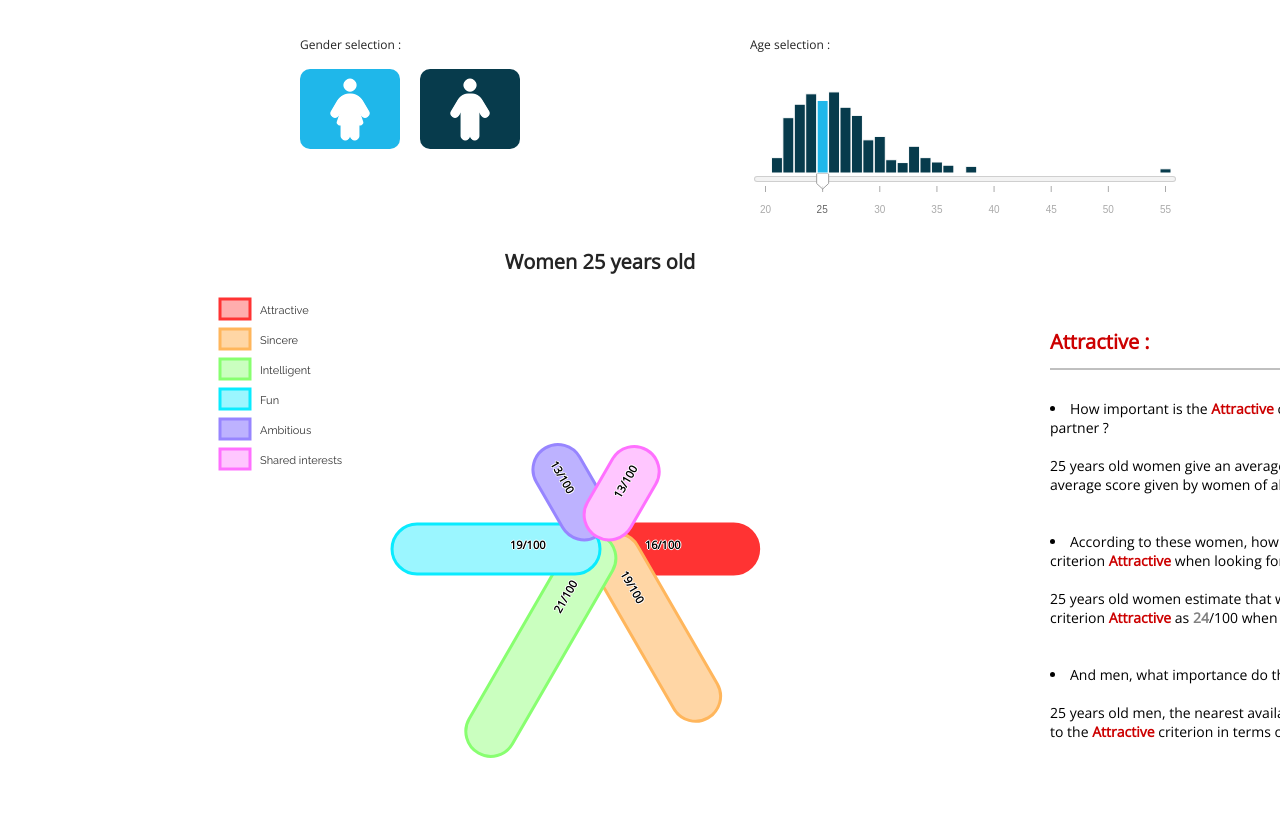
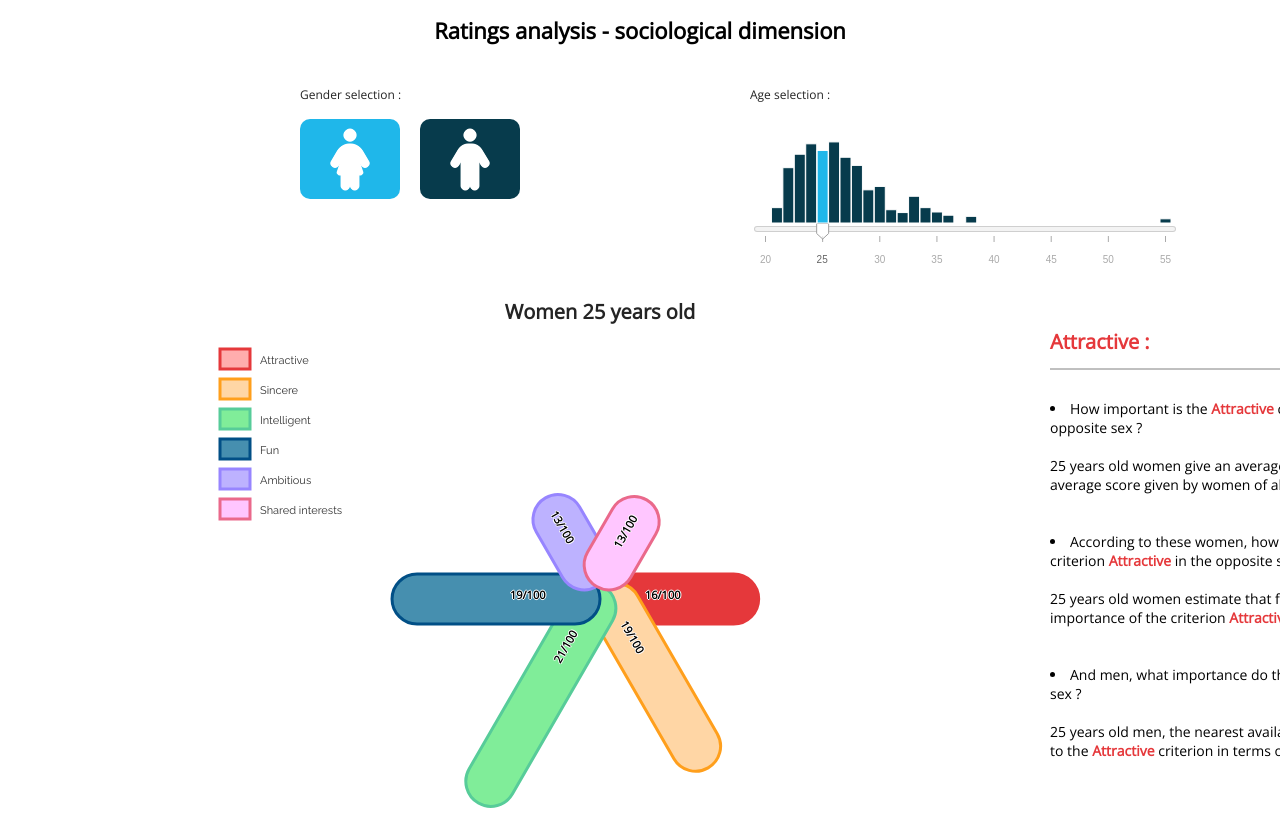
Before and after one commit to simondelarue/DataVisualization, a Flask app: page /indexFlower in a window 1280 px wide. Shown: the part 51-871 px from the top of the page. Run offline with Flask 2, Linux system fonts and the light colour scheme; some libraries are stand-ins or nearby versions.

Commit message:
Modify color palette for flower chart

```diff
--- a/webapp/static/js/flowerChart.js
+++ b/webapp/static/js/flowerChart.js
@@ -9,13 +9,13 @@ let margin_filter = {left: 100, right: 100, top: 50, bottom: 50};
 
 // Flower svg geometry
 const w_flower = 700;
-const h_flower = 500;
+const h_flower = 450;
 let margin_flower = {left: 50, right: 50, top: 50, bottom: 50};
 
 // Ticket info svg geometry
 const w_ticket = 500;
-const h_ticket = 400;
-let margin_ticket = {left: 50, right: 50, top: 100, bottom: 100};
+const h_ticket = 450;
+let margin_ticket = {left: 50, right: 50, top: 50, bottom: 50};
 
 // Data
 let dataset = [];
@@ -25,7 +25,7 @@ let filter_svg = d3.select("body")
     .append("svg")
     .attr("class", "filter_svg")
     .style("position", "absolute")
-    .style("top", 50)
+    .style("top", 100)
     .style("left", 200)
     .style("width", margin_filter.left + w_filter + margin_filter.right)
     .style("height", margin_filter.top + h_filter + margin_filter.bottom);
@@ -35,7 +35,7 @@ let flower_svg = d3.select("body")
     .append("svg")
     .attr("class", "flower_svg")
     .style("position", "absolute")
-    .style("top", 50 + margin_filter.top + h_filter + margin_filter.bottom)
+    .style("top", 100 + margin_filter.top + h_filter + margin_filter.bottom)
     .style("left", 200)
     .style("width", margin_flower.right + w_flower + margin_flower.left)
     .style("height", margin_flower.top + h_flower + margin_flower.bottom);
@@ -45,7 +45,7 @@ let ticket_div = d3.select("body")
     .append("div")
     .attr("class", "ticket_svg")
     .style("position", "absolute")
-    .style("top", 50 + margin_filter.top + h_filter + margin_filter.bottom)
+    .style("top", 100 + margin_filter.top + h_filter + margin_filter.bottom)
     .style("left", 200 + margin_flower.left + w_flower + margin_flower.right)
     .style("width", margin_ticket.left + w_ticket + margin_ticket.right)
     .style("height", margin_ticket.top + h_ticket + margin_ticket.bottom);
@@ -303,8 +303,8 @@ function dashboard_constructor(data) {
     let labelRotation = [0, 60, -60, 0, 60, -60];
     let labelxTransfo = [445, 420, 360, 310, 350, 420];
     let labelyTransfo = [300, 325, 365, 300, 215, 250]
-    let petalFill = ['#FFADAD', '#FFD6A5', '#CAFFBF', '#9BF6FF', '#BDB2FF', '#FFC6FF'];
-    let petalStroke = ['#FF3333', '#FFB65C', '#88FF70', '#0AEBFF', '#9785FF', '#FF70FF'];
+    let petalFill = ['#FFADAD', '#FFD6A5', '#80ed99', '#468FAF', '#BDB2FF', '#FFC6FF'];
+    let petalStroke = ['#e5383b', '#ff9f1c', '#57CC99', '#014F86', '#9785FF', '#ea698b'];
 
     function draw_flower(gender, age) {
 
@@ -423,8 +423,6 @@ function dashboard_constructor(data) {
 
     function draw_ticket(gender, age, filtered_data, index_data) {
 
-        let writeColor = ['#CC0000', '#CC7000', '#22CC00', '#00A8B8', '#745CFF', '#CC00CC'];
-
         opposite_gender = gender == 1 ? 0:1
         gender_opposite_ages = Object.values(dataset.filter(d => d.gender === opposite_gender)).map(d => d.age)
         nearest_age_opposite_gender = gender_opposite_ages[gender_opposite_ages.map(d=> Math.abs(age-d)).indexOf(d3.min(gender_opposite_ages.map(d=> Math.abs(age-d))))]
@@ -442,7 +440,7 @@ function dashboard_constructor(data) {
             .attr("text-anchor", "start")
             .style("font-size", 20)
             .style("font-weight", "bold")
-            .style("fill", writeColor[index_data])
+            .style("fill", petalStroke[index_data])
             .attr("x", margin_ticket.left)
             .attr("y", margin_ticket.top);
 
@@ -460,12 +458,12 @@ function dashboard_constructor(data) {
             .attr("class", "Q1_answer")
             .html(
 
-                "<li>How important is the <font style='font-weight:bold' color=" + writeColor[index_data] + "> " + filtered_data.label.slice(0, 1).toUpperCase() +
-                filtered_data.label.slice(1).replace("_", " ") + "</font> criterion to " + gender_icon_legend[gender] + " in their search for a partner ?<br><br></li>" +
+                "<li>How important is the <font style='font-weight:bold' color=" + petalStroke[index_data] + "> " + filtered_data.label.slice(0, 1).toUpperCase() +
+                filtered_data.label.slice(1).replace("_", " ") + "</font> criterion for " + gender_icon_legend[gender] + " to look for in the opposite sex ?<br><br></li>" +
 
                 age + " years old " + gender_icon_legend[gender] + " give an average of <font style='font-weight:bold' color='grey'>" +
                 d3.format(".0f")(filtered_data.value) + "</font>/100 to the criterion " +
-                "<font style='font-weight:bold' color=" + writeColor[index_data] + "> " + filtered_data.label.slice(0, 1).toUpperCase() +
+                "<font style='font-weight:bold' color=" + petalStroke[index_data] + "> " + filtered_data.label.slice(0, 1).toUpperCase() +
                 filtered_data.label.slice(1).replace("_", " ") + "</font>. " +
                 "The average score given by " + gender_icon_legend[gender] + " of all ages is <font style='font-weight:bold' color='grey'>" +
                 d3.format(".0f")(d3.mean(Object.values(data.filter(d => d.gender === gender)).map(d => Object.values(d).slice(2,8)[index_data]))) + "</font>/100." +
@@ -473,19 +471,19 @@ function dashboard_constructor(data) {
                 "<br><br><br>" +
 
                 "<li> According to these " + gender_icon_legend[gender] + ", how important do other " + gender_icon_legend[gender] + " consider the criterion <font style='font-weight:bold' color=" +
-                writeColor[index_data] + "> " + filtered_data.label.slice(0, 1).toUpperCase() + filtered_data.label.slice(1).replace("_", " ") + "</font> when looking for a partner ?<br><br></li>" +
+                petalStroke[index_data] + "> " + filtered_data.label.slice(0, 1).toUpperCase() + filtered_data.label.slice(1).replace("_", " ") + "</font> in the opposite sex ?<br><br></li>" +
 
-                age + " years old " + gender_icon_legend[gender] + " estimate that " + gender_icon_legend[gender] + " in their age group rate the criterion <font style='font-weight:bold' color=" +
-                writeColor[index_data] + "> " + filtered_data.label.slice(0, 1).toUpperCase() + filtered_data.label.slice(1).replace("_", " ") + "</font> as <font style='font-weight:bold' color='grey'>" +
+                age + " years old " + gender_icon_legend[gender] + " estimate that fellow " + gender_icon_legend[gender] + " in their age group rate the importance of the criterion <font style='font-weight:bold' color=" +
+                petalStroke[index_data] + "> " + filtered_data.label.slice(0, 1).toUpperCase() + filtered_data.label.slice(1).replace("_", " ") + "</font> as <font style='font-weight:bold' color='grey'>" +
                 d3.format(".0f")(Object.values(data.filter(d => d.gender === gender & d.age == age)[0]).slice(8,14)[index_data]) + "</font>/100 when looking for a partner." +
 
                 "<br><br><br>" +
 
-                "<li> And " + gender_icon_legend[opposite_gender] + ", what importance do they attach to this criterion ?</li><br><br>" +
+                "<li> And " + gender_icon_legend[opposite_gender] + ", what importance do they attach to this criterion in the opposite sex ?<br><br></li>" +
 
                 nearest_age_opposite_gender + " years old " + gender_icon_legend[opposite_gender] + ", the nearest available age category, give a score of <font style='font-weight:bold' color='grey'>" +
                 d3.format(".0f")(Object.values(data.filter(d => d.gender === opposite_gender & d.age === nearest_age_opposite_gender)[0]).slice(2, 8)[index_data]) + "</font>/100 to the <font style='font-weight:bold' color=" +
-                writeColor[index_data] + "> " + filtered_data.label.slice(0, 1).toUpperCase() + filtered_data.label.slice(1).replace("_", " ") + "</font> criterion in terms of importance when looking for a partner."
+                petalStroke[index_data] + "> " + filtered_data.label.slice(0, 1).toUpperCase() + filtered_data.label.slice(1).replace("_", " ") + "</font> criterion in terms of importance in the opposite sex."
             )
             .style("position", "relative")
             .style("font-size", 14)
--- a/webapp/templates/index.html
+++ b/webapp/templates/index.html
@@ -44,8 +44,10 @@
 			<h1>Ratings analysis</h1>
 
 			<!-- Global information -->
-			<p class="global-info"><strong>Five personality characteristics are evaluated ; Intelligence, sincerity, attractiveness, ambition and fun. For each of them, candidates gave ratings between 1-100.  These characteristics can refer to auto-evaluation or third-party evaluation, at different moments in the speed dating process.</strong>
-			<i>For example, candidates were asked : You have 100 points to distribute among the following attributes --give more points to those attributes that are more important in a potential date, and fewer points to those attributes that are less important in a potential date. Total points must equal 100.</i></p>
+			<p class="global-info">
+				<strong>Five personality characteristics are evaluated ; Intelligence, sincerity, attractiveness, ambition and fun. For each of them, candidates gave ratings between 1-100.  These characteristics can refer to auto-evaluation or third-party evaluation, at different moments in the speed dating process.</strong>
+				<i>For example, candidates were asked : You have 100 points to distribute among the following attributes --give more points to those attributes that are more important in a potential date, and fewer points to those attributes that are less important in a potential date. Total points must equal 100.</i>
+			</p>
 
 			<!-- Dropdown menus -->
 			<div class='custom-select'>
--- a/webapp/templates/indexFlower.html
+++ b/webapp/templates/indexFlower.html
@@ -44,6 +44,8 @@
 			</nav>
 		</div>
 
+		<h1>Ratings analysis - sociological dimension</h1>
+
 		<!-- Flower dashboard -->
         <script src="../static/js/flowerChart.js"></script>
     </body>
```
